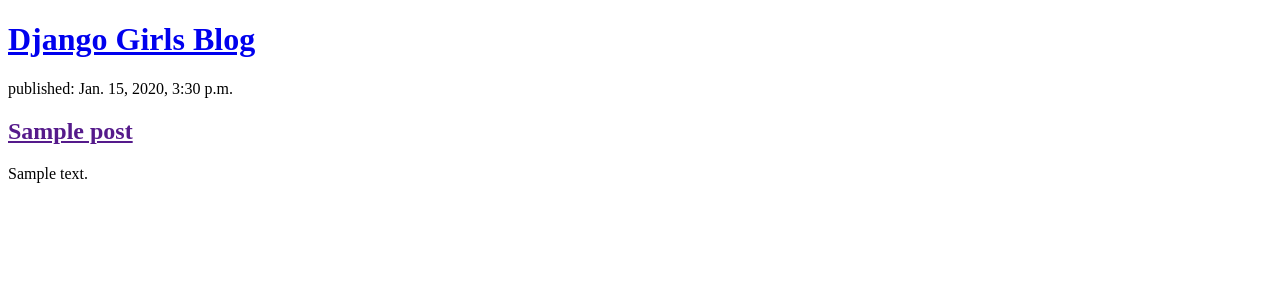
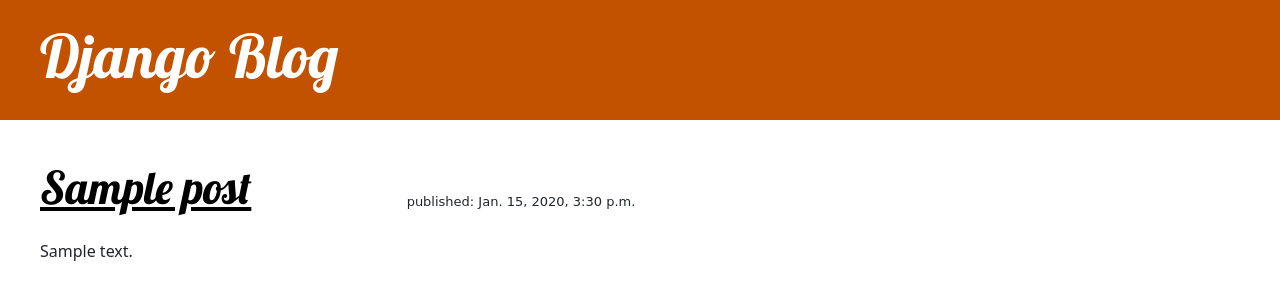
Before and after one commit to Saup21/my-first-blog, a Django app: page / in a window 1280 px wide. Shown: the top 300 px of the page. Run offline with Django 3.2, Linux system fonts and the light colour scheme; tables that the repository leaves empty hold one stand-in row (values such as "Sample post").

Commit message:
Added view and template for detailed blog post as well as CSS for the site.

```diff
--- /dev/null
+++ b/blog/static/css/blog.css
@@ -0,0 +1,99 @@
+.page-header {
+    background-color: #C25100;
+    margin-top: 0px;
+    margin-bottom: 40px;
+    padding: 20px 20px 20px 40px;
+}
+
+.container {
+  margin: 0px;
+  padding: 0px;
+}
+
+.page-header h1, .page-header h1 a, .page-header h1 a:visited, .page-header h1 a:active {
+    color: #ffffff;
+    font-size: 60px;
+    text-decoration: none;
+}
+.row {
+  width: 100%;
+  display: flex;
+  flex-wrap: wrap;
+  align-items: center;
+}
+
+.row::after {
+  display: table;
+  clear: both;
+  content: "";
+}
+
+.col-1 {width: 8.33%;}
+.col-2 {width: 16.66%;}
+.col-3 {width: 25%;}
+.col-4 {width: 33.33%;}
+.col-5 {width: 41.66%;}
+.col-6 {width: 50%;}
+.col-7 {width: 58.33%;}
+.col-8 {width: 66.66%;}
+.col-9 {width: 75%;}
+.col-10 {width: 83.33%;}
+.col-11 {width: 91.66%;}
+.col-12 {width: 100%;}
+
+time {
+  font-size: 13px;
+  font-family: cursive;
+}
+
+h1, h2, h3, h4 {
+    font-family: 'Lobster', cursive;
+}
+
+.date {
+    color: #828282;
+}
+
+.save {
+    float: right;
+}
+
+.post-form textarea, .post-form input {
+    width: 100%;
+}
+
+.top-menu, .top-menu:hover, .top-menu:visited {
+    color: #ffffff;
+    float: right;
+    font-size: 26pt;
+    margin-right: 20px;
+}
+
+.post {
+    margin-bottom: 55px;
+    padding-left: 40px;
+}
+
+article.post h2 {
+  margin-bottom: 25px;
+}
+
+.post h2 a, .post h2 a:visited {
+    color: #000000;
+    font-size: 45px;
+}
+
+.post > .date, .post > .actions {
+    float: right;
+}
+
+.btn-default, .btn-default:visited {
+    color: #C25100;
+    background: none;
+    border-color: #C25100;
+}
+
+.btn-default:hover {
+    color: #FFFFFF;
+    background-color: #C25100;
+}
--- /dev/null
+++ b/blog/templates/blog/base.html
@@ -0,0 +1,24 @@
+{% load static %}
+<!DOCTYPE html>
+<html lang="en" dir="ltr">
+  <head>
+    <meta charset="utf-8">
+    <title>Django blog</title>
+    <!-- CSS only -->
+    <link href="https://cdn.jsdelivr.net/npm/bootstrap@5.0.0-beta2/dist/css/bootstrap.min.css" rel="stylesheet" integrity="sha384-BmbxuPwQa2lc/FVzBcNJ7UAyJxM6wuqIj61tLrc4wSX0szH/Ev+nYRRuWlolflfl" crossorigin="anonymous">
+    <link rel="stylesheet" href="{% static 'css/blog.css' %}">
+    <link href="//fonts.googleapis.com/css?family=Lobster&subset=latin,latin-ext" rel="stylesheet" type="text/css">
+  </head>
+  <body>
+    <header class="page-header">
+      <div class="container">
+        <h1><a href="/">Django Blog</a></h1>
+      </div>
+    </header>
+
+    <main class="container">
+      {% block content %}
+      {% endblock %}
+    </main>
+  </body>
+</html>
--- a/blog/templates/blog/post_list.html
+++ b/blog/templates/blog/post_list.html
@@ -1,20 +1,17 @@
-<!DOCTYPE html>
-<html lang="en" dir="ltr">
-  <head>
-    <meta charset="utf-8">
-    <title>Django Girls blog</title>
-  </head>
-  <body>
-        <header>
-            <h1><a href="/">Django Girls Blog</a></h1>
-        </header>
+{% extends 'blog/base.html' %}
 
-        {% for post in posts %}
-            <article>
-              <time>published: {{ post.published_date }}</time>
-              <h2><a href="">{{ post.title }}</a></h2>
-              <p>{{ post.text|linebreaksbr }}</p>
-            </article>
-        {% endfor %}
-    </body>
-</html>
+{% block content %}
+  {% for post in posts %}
+    <article class="post">
+      <div class="row">
+        <div class="col-4">
+          <h2><a href="{% url 'post_detail' pk=post.pk %}">{{ post.title }}</a></h2>
+        </div>
+        <div class="col-4">
+          <time>published: {{ post.published_date }}</time>
+        </div>
+      </div>
+      <p>{{ post.text|linebreaksbr }}</p>
+    </article>
+  {% endfor %}
+{% endblock %}
--- a/blog/urls.py
+++ b/blog/urls.py
@@ -3,4 +3,5 @@ from . import views
 
 urlpatterns = [
     path('', views.post_list, name='post_list'),
+    path('post/<int:pk>/', views.post_detail, name='post_detail'),
 ]
--- a/blog/views.py
+++ b/blog/views.py
@@ -1,4 +1,4 @@
-from django.shortcuts import render
+from django.shortcuts import render, get_object_or_404
 from django.utils import timezone
 from .models import Post
 # Create your views here.
@@ -6,3 +6,6 @@ from .models import Post
 def post_list(request):
     posts=Post.objects.filter(published_date__lte=timezone.now()).order_by('published_date')
     return render(request, 'blog/post_list.html', {'posts': posts})
+def post_detail(request, pk):
+    post=get_object_or_404(Post, pk=pk)
+    return render(request, 'blog/post_detail.html', {'post': post})
```
Also changed, not shown: blog/templates/blog/post_detail.html (added, +17 -0 lines).
